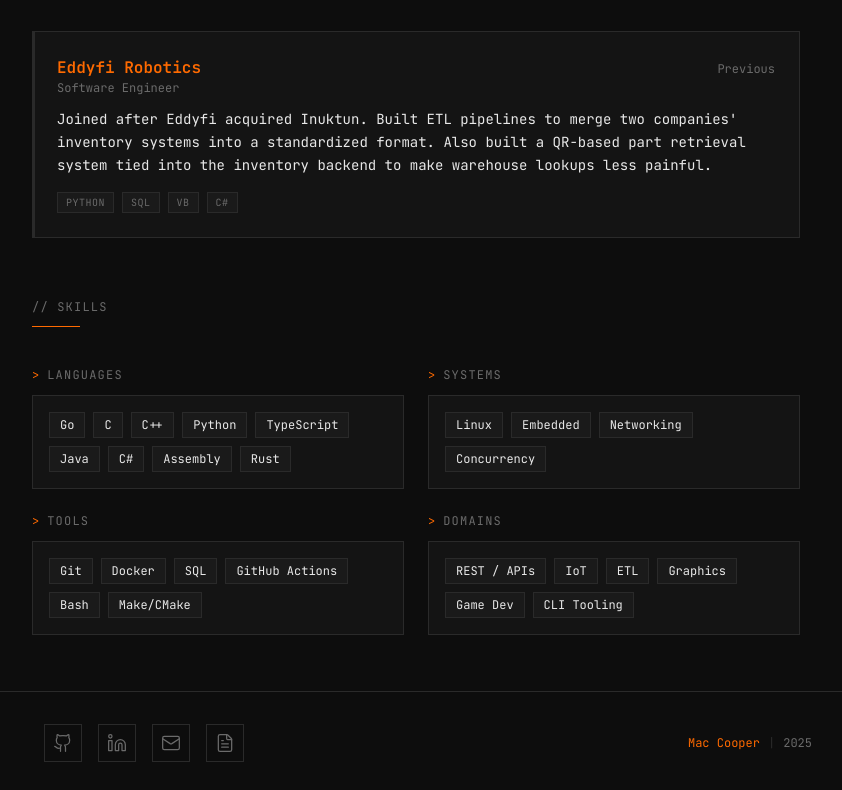
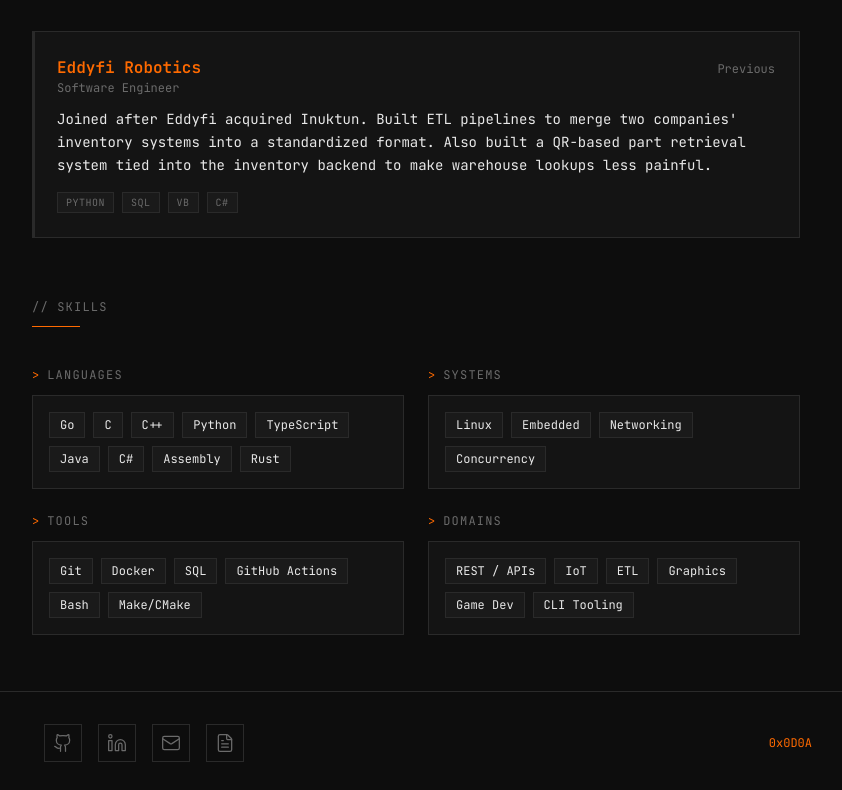
Before and after one commit to maccooper/portfolio, a Next.js app: page / in a window 1280 px wide. Shown: the part 2222-3012 px from the top of the page, without its empty margins (224-1066 px from the left). Built offline with nearby package versions, Linux system fonts and the light colour scheme.

Commit message:
wire up socials, rename resume, clean up   footer, content and copy pass

```diff
--- a/components/terminal-footer.tsx
+++ b/components/terminal-footer.tsx
@@ -1,10 +1,10 @@
 import { Github, Linkedin, Mail, FileText } from "lucide-react"
 
 const LINKS = [
-  { icon: Github, href: "#", label: "GitHub" },
-  { icon: Linkedin, href: "#", label: "LinkedIn" },
-  { icon: Mail, href: "mailto:mac@example.com", label: "Email" },
-  { icon: FileText, href: "#", label: "Resume" },
+  { icon: Github, href: "https://github.com/maccooper", label: "GitHub" },
+  { icon: Linkedin, href: "https://www.linkedin.com/in/mac-cooper-54625b163/", label: "LinkedIn" },
+  { icon: Mail, href: "mailto:Mackenzie.Cooper99@gmail.com", label: "Email" },
+  { icon: FileText, href: "/maccooper_resume.pdf", label: "Resume" },
 ]
 
 export function TerminalFooter() {
@@ -25,10 +25,8 @@ export function TerminalFooter() {
             </a>
           ))}
         </div>
-        <div className="text-xs text-muted-foreground">
-          <span className="text-primary">Mac Cooper</span>
-          <span className="mx-2 text-border">|</span>
-          <span>2025</span>
+        <div className="text-xs">
+          <span className="text-primary font-mono">0x0D0A</span>
         </div>
       </div>
     </footer>
--- a/components/terminal-nav.tsx
+++ b/components/terminal-nav.tsx
@@ -10,10 +10,10 @@ const NAV_ITEMS = [
 ]
 
 const CONTACT_LINKS = [
-  { icon: Github, label: "GitHub", href: "#" },
-  { icon: Linkedin, label: "LinkedIn", href: "#" },
-  { icon: Mail, label: "Email", href: "mailto:mac@example.com" },
-  { icon: FileText, label: "Resume", href: "#" },
+  { icon: Github, label: "GitHub", href: "https://github.com/maccooper" },
+  { icon: Linkedin, label: "LinkedIn", href: "https://www.linkedin.com/in/mac-cooper-54625b163/" },
+  { icon: Mail, label: "Email", href: "mailto:Mackenzie.Cooper99@gmail.com" },
+  { icon: FileText, label: "Resume", href: "/maccooper_resume.pdf" },
 ]
 
 export function TerminalNav() {
```
Also changed, not shown: 1 other file (tests, documents, lock files or other folders).
